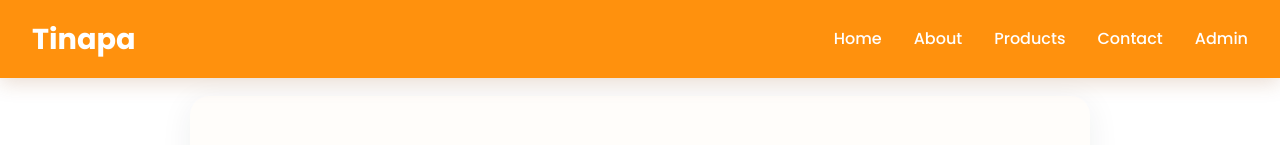
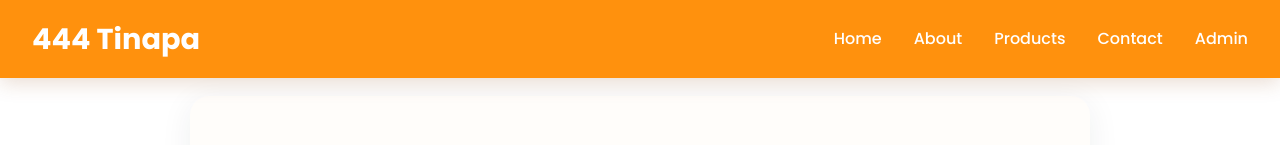
Before and after one commit to Chichan1310/WEBSITE-TINAPA, a website: page public/about.html in a window 1280 px wide. Shown: the top 145 px of the page. Drawn offline with Linux system fonts and the light colour scheme.

Commit message:
Update logo text in about.html

```diff
--- a/public/about.html
+++ b/public/about.html
@@ -11,7 +11,7 @@
 <body>
   <header>
     <nav>
-<div class="logo"> Tinapa</div>
+<div class="logo"> 444 Tinapa</div>
       <ul>
         <li><a href="index.html">Home</a></li>
         <li><a href="about.html">About</a></li>
```
